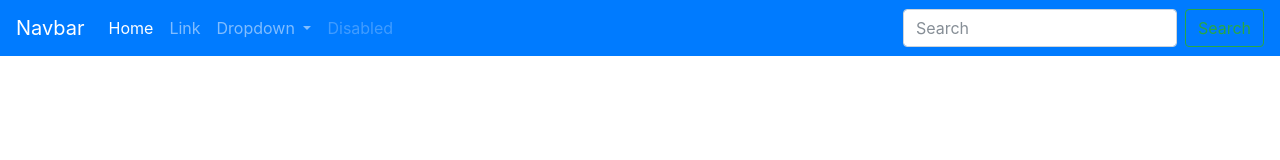
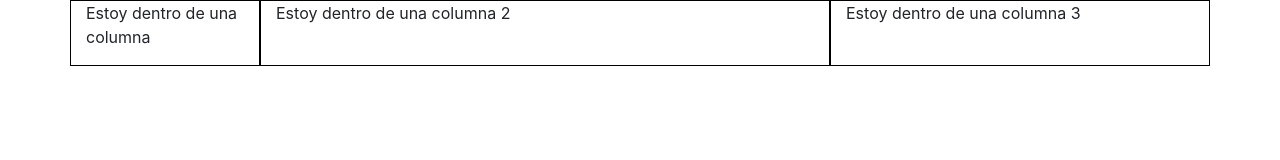
Before and after one commit to AramBoiso/Bootstrap-4---Curso, a plain HTML site: page index.htm in a window 1280 px wide. Drawn offline with nearby package versions, Linux system fonts and the light colour scheme.

Commit message:
video 2: Se agrego el sistema de grid como el container, filas, columnas

```diff
--- a/index.htm
+++ b/index.htm
@@ -9,44 +9,54 @@
     <!-- Bootstrap CSS -->
     <link rel="stylesheet" href="css/bootstrap.min.css">
 
+      <style>
+
+          .fondo{
+              background-color: red;
+          }
+
+          .borde{
+              border:1px solid black;
+          }
+
+      </style>
+
   </head>
   <body>
 
-    <nav class="navbar navbar-expand-lg navbar navbar-dark bg-primary">
-  <a class="navbar-brand" href="#">Navbar</a>
-  <button class="navbar-toggler" type="button" data-toggle="collapse" data-target="#navbarSupportedContent" aria-controls="navbarSupportedContent" aria-expanded="false" aria-label="Toggle navigation">
-    <span class="navbar-toggler-icon"></span>
-  </button>
 
-  <div class="collapse navbar-collapse" id="navbarSupportedContent">
-    <ul class="navbar-nav mr-auto">
-      <li class="nav-item active">
-        <a class="nav-link" href="#">Home <span class="sr-only">(current)</span></a>
-      </li>
-      <li class="nav-item">
-        <a class="nav-link" href="#">Link</a>
-      </li>
-      <li class="nav-item dropdown">
-        <a class="nav-link dropdown-toggle" href="#" id="navbarDropdown" role="button" data-toggle="dropdown" aria-haspopup="true" aria-expanded="false">
-          Dropdown
-        </a>
-        <div class="dropdown-menu" aria-labelledby="navbarDropdown">
-          <a class="dropdown-item" href="#">Action</a>
-          <a class="dropdown-item" href="#">Another action</a>
-          <div class="dropdown-divider"></div>
-          <a class="dropdown-item" href="#">Something else here</a>
-        </div>
-      </li>
-      <li class="nav-item">
-        <a class="nav-link disabled" href="#">Disabled</a>
-      </li>
-    </ul>
-    <form class="form-inline my-2 my-lg-0">
-      <input class="form-control mr-sm-2" type="search" placeholder="Search" aria-label="Search">
-      <button class="btn btn-outline-success my-2 my-sm-0" type="submit">Search</button>
-    </form>
-  </div>
-</nav>
+     <div class="container">
+        <div class="row">
+
+           <div class="col-2 borde">
+                  <p>Estoy dentro de una columna</p>
+            </div>
+
+            <div class="col-6 borde">
+                  <p>Estoy dentro de una columna 2</p>
+            </div>
+
+            <div class="col-4 borde">
+                  <p>Estoy dentro de una columna 3</p>
+            </div>
+
+         </div>
+
+     </div>
+
+
+
+
+
+
+
+
+
+
+
+
+
+
 
     <!-- Optional JavaScript -->
     <!-- jQuery first, then Popper.js, then Bootstrap JS -->
```
